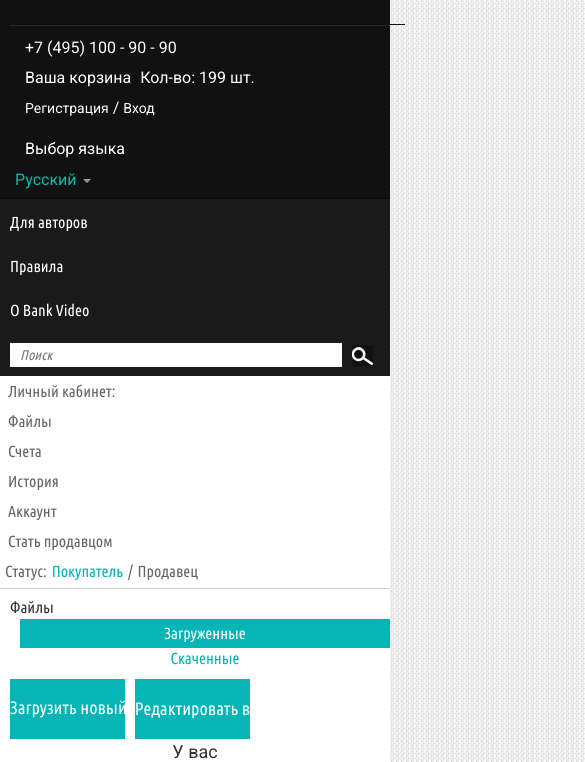
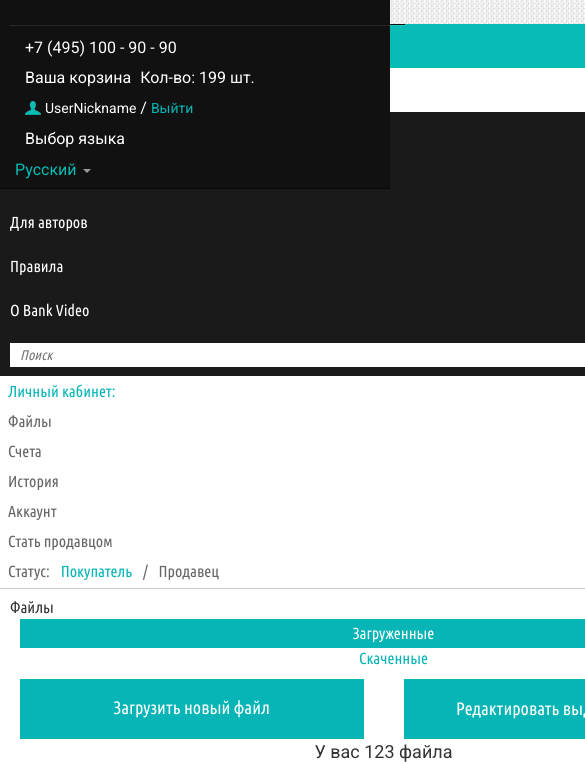
Before and after one commit to enlare/bankvideo, a plain HTML site: page uploads.html in a window 390 px wide. Both pictures are taken after a click on the button "Toggle navigation". Shown: the part 54-816 px from the top of the page, 585 px wide, since content can reach past the window. Drawn offline with Linux system fonts and the light colour scheme.

Commit message:
login href

```diff
--- a/css/style.css
+++ b/css/style.css
@@ -170,6 +170,22 @@ hr{
 }
 .bankVideo-signUp{
     font-size: 18px;
+}
+.bankVideo-navbarItem .userNickname{
+    padding-left: 20px;
+    background: url(img/user.png) center left no-repeat;
+    font-size: 13px;
+    /*line-height: 14px;*/
+}
+.bankVideo-navbarItem .userNickname:hover{
+    color: #07b5b6!important;
+}
+.bankVideo-navbarItem .logoutHref{
+    color: #07b5b6 !important;
+    font-size: 14px;
+}
+.bankVideo-navbarItem .logoutHref:hover{
+    color: #fff!important;
 }
 .bankVideo-basket{
     /*background: url(img/basket.png) top right no-repeat;*/
@@ -638,10 +654,12 @@ video{
     border-bottom: 1px solid #999;
 }*/
 
-.profileMenu a{
+.profileMenu a,
+.profileMenu a:hover{
     color: #666;
     padding: 0 3px;
     font-size: 16px;
+    text-decoration: none;
 }
 .statusWrapper span,
 .statusWrapper a{
@@ -652,8 +670,12 @@ video{
     width: auto;
     color: #666;
     margin: 0 5px 0 0;
-    padding: 0;
+    /*padding: 0;*/
+     padding: 0 3px;
 
+}
+.statusWrapper a:hover{
+     color: #07b5b6;
 }
 .statusWrapper .activeStatus,
 .statusWrapper .activeStatus:active,
@@ -662,8 +684,9 @@ video{
 .statusWrapper .activeStatus:focus{
     color: #07b5b6;
 }
-.profileLink{
-    color: #07b5b6;
+.profileLink,
+.profileLink:hover{
+    color: #07b5b6!important;
     font-size: 18px;
     padding: 0 5px 0 20px;
     text-decoration: none;
@@ -885,9 +908,7 @@ video{
 }
 
 
-.responsiveBefore768{
-    min-width: 767px;
-}
+
 
 
 @media only screen
@@ -1029,7 +1050,10 @@ and (max-width : 320px) {
     .dropdown{
         text-align: left;
     }
-    .bankVideo-signUp{
+    .bankVideo-signUp,
+    .bankVideo-navbarItem .userNickname,
+    .bankVideo-navbarItem .logoutHref
+    {
         font-size: 14px;
         width: 100%;
     }
@@ -1038,8 +1062,8 @@ and (max-width : 320px) {
     }
     .signupWrapper{
         margin-right: 0px;
+        height: 30px;
     }
-
 
     /*    .greyVideoBlock{
             left: 10px;
@@ -1087,6 +1111,27 @@ and (max-width : 320px) {
         text-align: left;
     }
 
+
+    .responsiveBefore768{
+        min-width: 767px;
+    }
+    .responsiveBefore768 .container
+   {
+       width: 100% !important;
+    }
+    .responsiveBefore768 .containerSmall{
+        /*width: 768px;*/
+    }
+/*    .responsiveBefore768 .collapse{
+        display: block;
+        visibility: visible;
+    }*/
+    .col-fileBtns{
+        width: 50%;
+        padding-left: 20px;
+        padding-right: 20px;
+        font-size: 16px;
+    }
 }
 
 @media (min-width: 768px) and (max-width: 1024px) {
--- a/uploads.html
+++ b/uploads.html
@@ -20,7 +20,7 @@
         <![endif]-->
 
     </head>
-    <body>
+    <body class="responsiveBefore768">
         <!-- Part 1: Wrap all page content here -->
         <div id="wrap">
             <header class="navbar navbar-inverse navbar-fixed-top bankvideo-navbar " >
@@ -53,10 +53,15 @@
                                 </a>
                             </li>
                             <li class="signupWrapper">
-                                <div class="bankVideo-navbarItem">
+                                <div class="bankVideo-navbarItem nonAuthLinks hidden">
                                     <a href="#" class="bankVideo-signUp">Регистрация</a>
                                     /
                                     <a href="#" class="bankVideo-signUp">Вход</a>
+                                </div>
+                                 <div class="bankVideo-navbarItem authLinks">
+                                    <a href="#" class="userNickname">UserNickname</a>
+                                    /
+                                    <a href="#" class="logoutHref">Выйти</a>
                                 </div>
                             </li>
                             <li class="dropdown ">
@@ -184,7 +189,7 @@
                     </div>
                     <div class="col-lg-2 col-md-2 col-sm-2 col-xs-12 filesAmount">
                         <!--<span class="filesAmount">-->
-                        У вас <br/>123 файла
+                        У вас <br class="hidden-xs"/>123 файла
                         <!--</span>-->
                     </div>
                 </div>
```
Also changed, not shown: index.html (+6 -1 lines), tovar.html (+6 -1 lines), css/img/user.png (added). Lines whose indentation alone changed are shown as unchanged.
